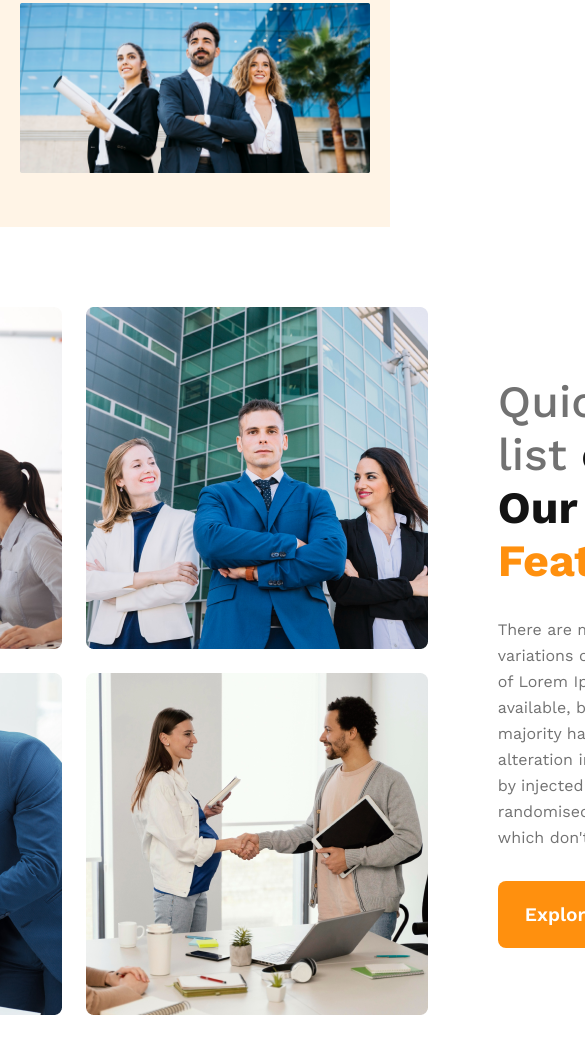
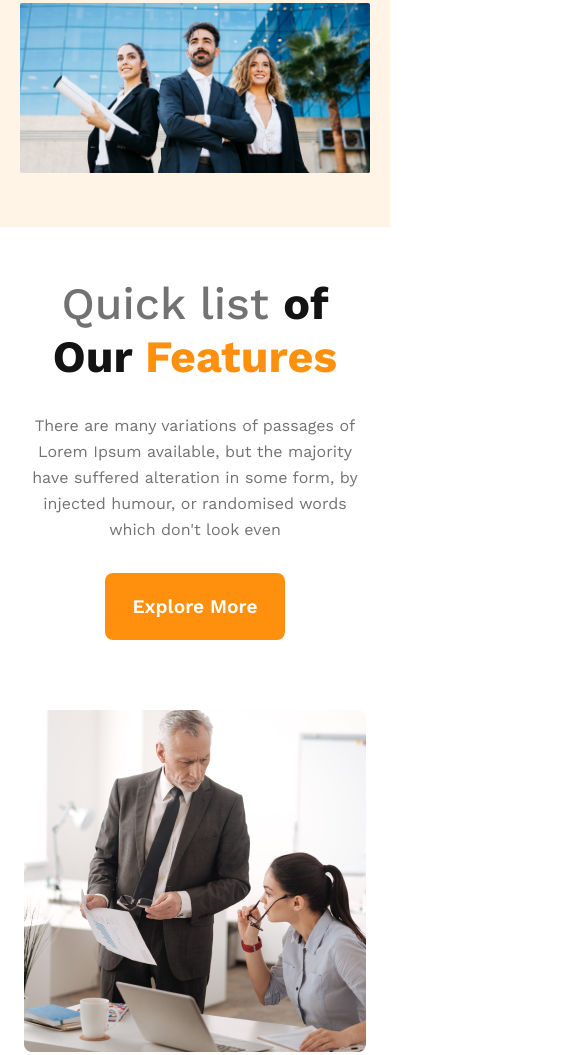
Before and after one commit to mdrieadmia/g3-architects, a plain HTML site: page index.html in a window 390 px wide. Shown: the part 742-1797 px from the top of the page, 585 px wide, since content can reach past the window. Drawn offline with nearby package versions, Linux system fonts and the light colour scheme.

Commit message:
Features section responsive added

```diff
--- a/styles/responsive.css
+++ b/styles/responsive.css
@@ -8,6 +8,7 @@
     .container{
         padding: 0 50px;
     }
+    #features,
     .menubar{
         flex-direction: column;
         gap: 30px;
@@ -26,6 +27,12 @@
     .banner_text h1,
     .banner_text h1 span{
         font-size: 3.5rem;
+    }
+    #features{
+        padding: 50px 0;
+    }
+    .feature_img img{
+        width: 100%;
     }
 }
 
@@ -53,4 +60,15 @@
     .banner_text h1 span{
         font-size: 3rem;
     }
+    #features{
+        padding: 50px 0;
+        flex-direction: column-reverse;
+        text-align: center;
+    }
+    .feature_img{
+        grid-template-columns: repeat(1, 1fr);
+    }
+    .feature_img img{
+        width: 100%;
+    }
 }
```
